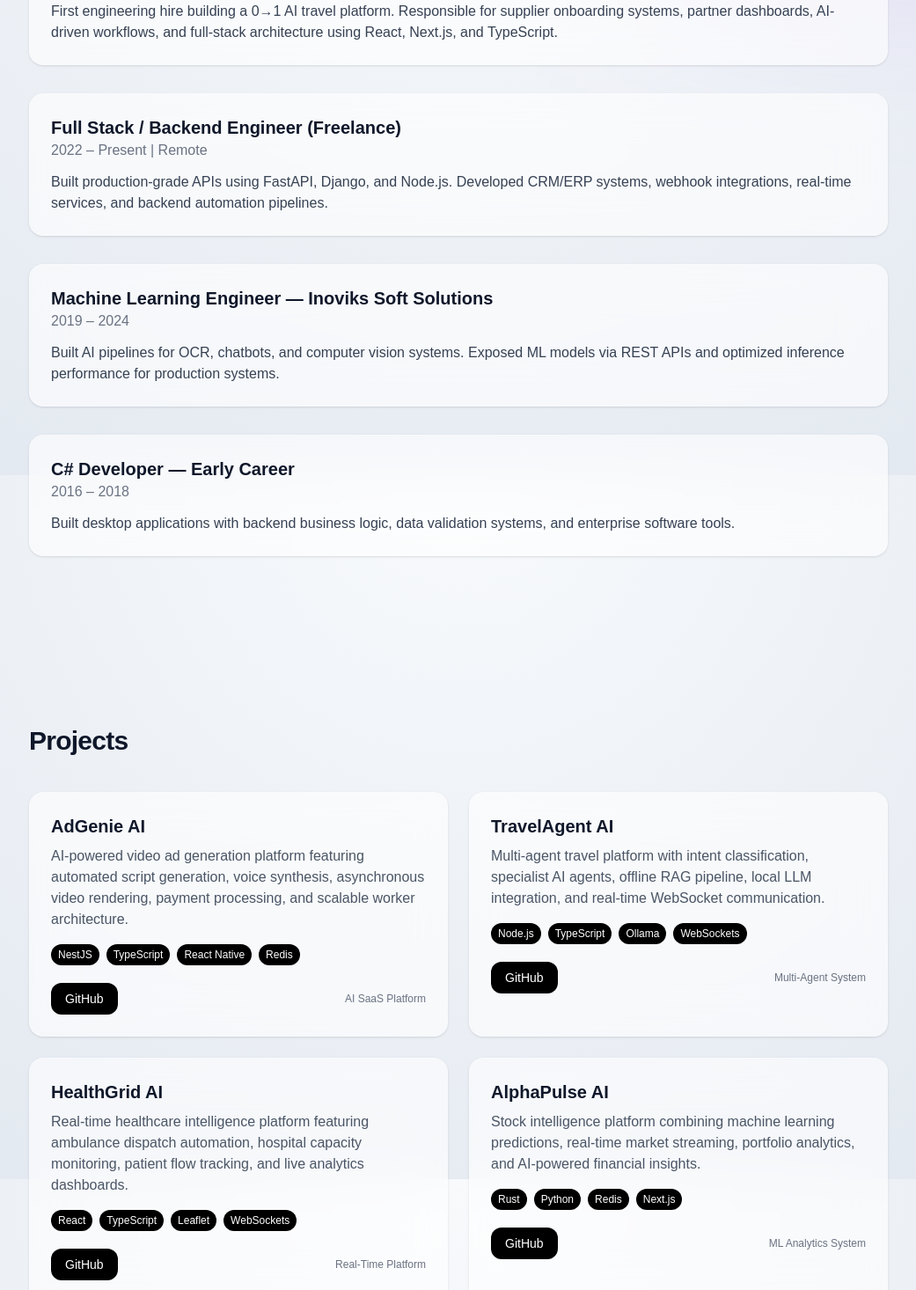
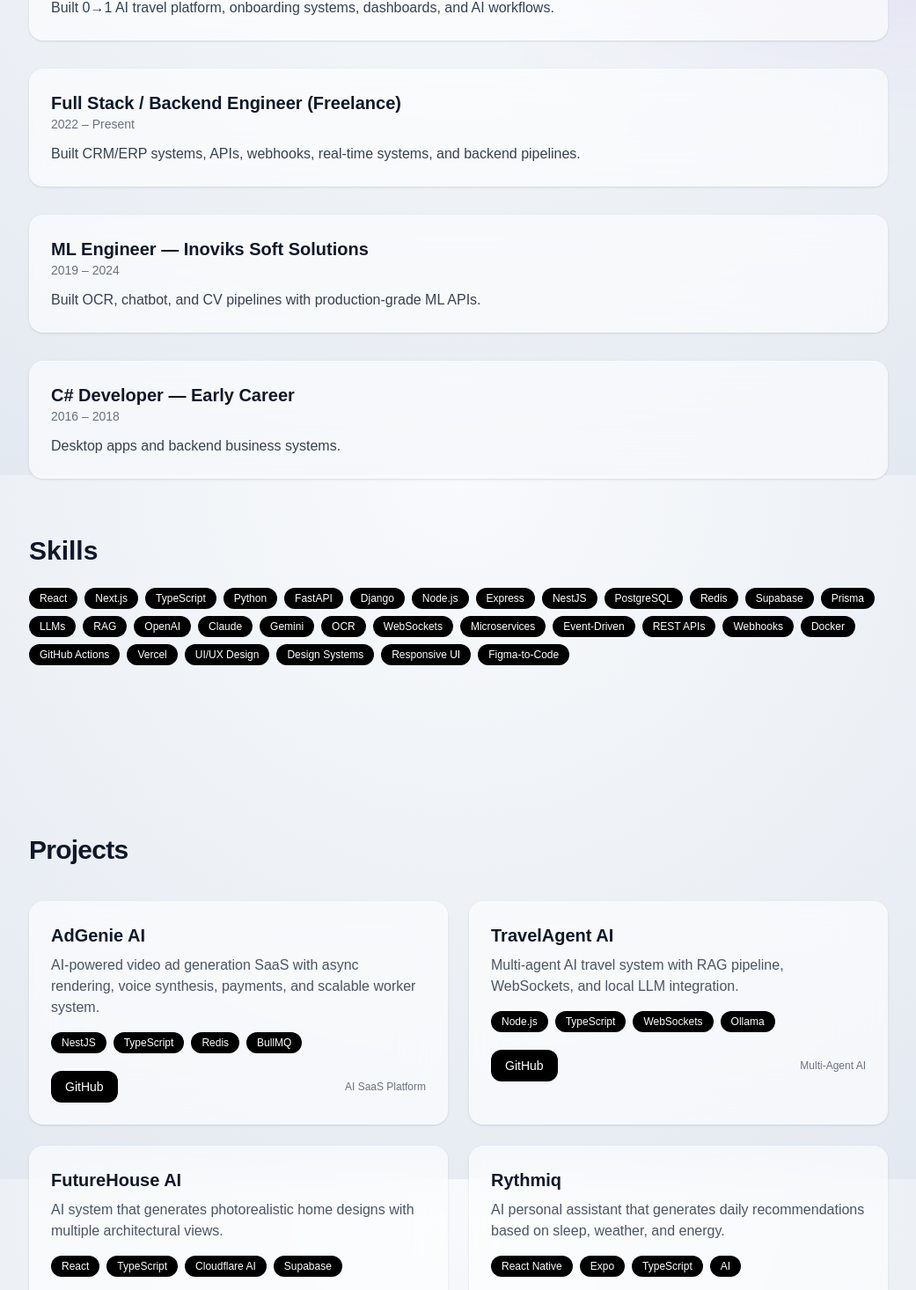
Before and after one commit to midhat81/midhat-portfolio, a Next.js app: page / in a window 1280 px wide. Shown: the part 1060-2526 px from the top of the page at 88% size, without its empty margins (119-1160 px from the left). Built offline with nearby package versions, Linux system fonts and the light colour scheme.

Commit message:
Update portfolio projects, experience, and UI improvements

```diff
--- a/app/components/Experience.tsx
+++ b/app/components/Experience.tsx
@@ -1,3 +1,5 @@
+"use client";
+
 export default function Experience() {
   return (
     <section id="experience" className="py-24 px-6 max-w-5xl mx-auto">
@@ -8,67 +10,67 @@ export default function Experience() {
 
       <div className="space-y-8">
 
-        {/* Current Role */}
-        <div className="p-6 rounded-2xl bg-white/60 dark:bg-white/5 backdrop-blur-xl border border-white/20 dark:border-white/10 shadow-sm hover:shadow-xl transition">
-          <h3 className="text-xl font-semibold">
-            Founding Engineer — Yovu Travel
-          </h3>
-          <p className="text-gray-500">
-            Jan 2026 – Present | Remote
-          </p>
+        {[
+          {
+            title: "Founding Engineer — Yovu Travel",
+            date: "Jan 2026 – Present",
+            desc: "Built 0→1 AI travel platform, onboarding systems, dashboards, and AI workflows."
+          },
+          {
+            title: "Full Stack / Backend Engineer (Freelance)",
+            date: "2022 – Present",
+            desc: "Built CRM/ERP systems, APIs, webhooks, real-time systems, and backend pipelines."
+          },
+          {
+            title: "ML Engineer — Inoviks Soft Solutions",
+            date: "2019 – 2024",
+            desc: "Built OCR, chatbot, and CV pipelines with production-grade ML APIs."
+          },
+          {
+            title: "C# Developer — Early Career",
+            date: "2016 – 2018",
+            desc: "Desktop apps and backend business systems."
+          }
+        ].map((exp, i) => (
+          <div
+            key={i}
+            className="p-6 rounded-2xl bg-white/60 dark:bg-white/5 backdrop-blur-xl border border-white/20 dark:border-white/10 shadow-sm hover:shadow-xl transition-all duration-300 hover:-translate-y-1"
+          >
+            <h3 className="text-xl font-semibold">{exp.title}</h3>
+            <p className="text-gray-500 text-sm">{exp.date}</p>
             <p className="mt-3 text-gray-700 dark:text-gray-300">
-            First engineering hire building a 0→1 AI travel platform.
-            Responsible for supplier onboarding systems, partner dashboards,
-            AI-driven workflows, and full-stack architecture using React,
-            Next.js, and TypeScript.
+              {exp.desc}
             </p>
           </div>
+        ))}
 
-        {/* Freelance */}
-        <div className="p-6 rounded-2xl bg-white/60 dark:bg-white/5 backdrop-blur-xl border border-white/20 dark:border-white/10 shadow-sm hover:shadow-xl transition">
-          <h3 className="text-xl font-semibold">
-            Full Stack / Backend Engineer (Freelance)
-          </h3>
-          <p className="text-gray-500">
-            2022 – Present | Remote
-          </p>
-          <p className="mt-3 text-gray-700 dark:text-gray-300">
-            Built production-grade APIs using FastAPI, Django, and Node.js.
-            Developed CRM/ERP systems, webhook integrations, real-time services,
-            and backend automation pipelines.
-          </p>
       </div>
 
-        {/* ML Engineer */}
-        <div className="p-6 rounded-2xl bg-white/60 dark:bg-white/5 backdrop-blur-xl border border-white/20 dark:border-white/10 shadow-sm hover:shadow-xl transition">
-          <h3 className="text-xl font-semibold">
-            Machine Learning Engineer — Inoviks Soft Solutions
-          </h3>
-          <p className="text-gray-500">
-            2019 – 2024
-          </p>
-          <p className="mt-3 text-gray-700 dark:text-gray-300">
-            Built AI pipelines for OCR, chatbots, and computer vision systems.
-            Exposed ML models via REST APIs and optimized inference performance
-            for production systems.
-          </p>
+      {/* SKILLS */}
+      <div className="mt-16">
+        <h2 className="text-3xl font-bold mb-6">Skills</h2>
+
+        <div className="flex flex-wrap gap-2 text-xs">
+
+          {[
+            "React","Next.js","TypeScript","Python","FastAPI","Django","Node.js","Express",
+            "NestJS","PostgreSQL","Redis","Supabase","Prisma",
+            "LLMs","RAG","OpenAI","Claude","Gemini","OCR",
+            "WebSockets","Microservices","Event-Driven","REST APIs","Webhooks",
+            "Docker","GitHub Actions","Vercel",
+            "UI/UX Design","Design Systems","Responsive UI","Figma-to-Code"
+          ].map((skill, i) => (
+            <span
+              key={i}
+              className="px-3 py-1 rounded-full bg-black text-white transition hover:scale-105 hover:opacity-90"
+            >
+              {skill}
+            </span>
+          ))}
+
+        </div>
       </div>
 
-        {/* Early Career */}
-        <div className="p-6 rounded-2xl bg-white/60 dark:bg-white/5 backdrop-blur-xl border border-white/20 dark:border-white/10 shadow-sm hover:shadow-xl transition">
-          <h3 className="text-xl font-semibold">
-            C# Developer — Early Career
-          </h3>
-          <p className="text-gray-500">
-            2016 – 2018
-          </p>
-          <p className="mt-3 text-gray-700 dark:text-gray-300">
-            Built desktop applications with backend business logic,
-            data validation systems, and enterprise software tools.
-          </p>
-        </div>
-
-      </div>
     </section>
   );
 }
--- a/app/components/Projects.tsx
+++ b/app/components/Projects.tsx
@@ -1,4 +1,13 @@
+"use client";
+
+import { motion } from "framer-motion";
+
 export default function Projects() {
+  const cardVariants = {
+    hidden: { opacity: 0, y: 40 },
+    show: { opacity: 1, y: 0 }
+  };
+
   return (
     <section id="projects" className="py-24 px-6 max-w-5xl mx-auto">
       <h2 className="text-3xl font-bold mb-10 tracking-tight">
@@ -7,177 +16,93 @@ export default function Projects() {
 
       <div className="grid md:grid-cols-2 gap-6">
 
-        {/* AdGenie AI */}
-        <div className="p-6 rounded-2xl bg-white/60 dark:bg-white/5 backdrop-blur-xl border border-white/20 dark:border-white/10 shadow-sm hover:shadow-2xl hover:-translate-y-1 transition">
-          <h3 className="text-xl font-semibold">
-            AdGenie AI
-          </h3>
+        {[
+          {
+            title: "AdGenie AI",
+            desc: "AI-powered video ad generation SaaS with async rendering, voice synthesis, payments, and scalable worker system.",
+            tech: ["NestJS", "TypeScript", "Redis", "BullMQ"],
+            link: "https://github.com/midhat81/Adgenie-ai",
+            tag: "AI SaaS Platform"
+          },
+          {
+            title: "TravelAgent AI",
+            desc: "Multi-agent AI travel system with RAG pipeline, WebSockets, and local LLM integration.",
+            tech: ["Node.js", "TypeScript", "WebSockets", "Ollama"],
+            link: "https://github.com/midhat81/TravelAgent-AI",
+            tag: "Multi-Agent AI"
+          },
+          {
+            title: "FutureHouse AI",
+            desc: "AI system that generates photorealistic home designs with multiple architectural views.",
+            tech: ["React", "TypeScript", "Cloudflare AI", "Supabase"],
+            link: "https://github.com/midhat81/Future-House",
+            tag: "AI Visualization"
+          },
+          {
+            title: "Rythmiq",
+            desc: "AI personal assistant that generates daily recommendations based on sleep, weather, and energy.",
+            tech: ["React Native", "Expo", "TypeScript", "AI"],
+            link: "https://github.com/midhat81/Rythmiq",
+            tag: "Mobile AI App"
+          },
+          {
+            title: "HealthGrid AI",
+            desc: "Real-time healthcare system for ambulance dispatch and hospital monitoring.",
+            tech: ["React", "TypeScript", "WebSockets", "Leaflet"],
+            link: "https://github.com/midhat81/HealthGrid-AI",
+            tag: "Real-Time System"
+          },
+          {
+            title: "AlphaPulse AI",
+            desc: "Stock intelligence system with ML predictions and real-time financial analytics.",
+            tech: ["Python", "Rust", "Redis", "Next.js"],
+            link: "https://github.com/midhat81/alphapulse-ai",
+            tag: "ML System"
+          }
+        ].map((project, i) => (
+          <motion.div
+            key={i}
+            variants={cardVariants}
+            initial="hidden"
+            whileInView="show"
+            viewport={{ once: true, amount: 0.2 }}
+            transition={{ duration: 0.5, delay: i * 0.05 }}
+            whileHover={{ scale: 1.02 }}
+            className="p-6 rounded-2xl bg-white/60 dark:bg-white/5 backdrop-blur-xl border border-white/20 dark:border-white/10 shadow-sm hover:shadow-2xl transition-all duration-300"
+          >
+            <h3 className="text-xl font-semibold">{project.title}</h3>
 
             <p className="mt-2 text-gray-600 dark:text-gray-300">
-            AI-powered video ad generation platform featuring automated script
-            generation, voice synthesis, asynchronous video rendering, payment
-            processing, and scalable worker architecture.
+              {project.desc}
             </p>
 
             <div className="mt-4 flex flex-wrap gap-2 text-xs">
-            <span className="px-2 py-1 rounded-full bg-black text-white">
-              NestJS
+              {project.tech.map((t, idx) => (
+                <span
+                  key={idx}
+                  className="px-3 py-1 rounded-full bg-black text-white transition hover:scale-105"
+                >
+                  {t}
                 </span>
-            <span className="px-2 py-1 rounded-full bg-black text-white">
-              TypeScript
-            </span>
-            <span className="px-2 py-1 rounded-full bg-black text-white">
-              React Native
-            </span>
-            <span className="px-2 py-1 rounded-full bg-black text-white">
-              Redis
-            </span>
+              ))}
             </div>
 
             <div className="mt-5 flex items-center justify-between">
               <a
-              href="https://github.com/midhat81/Adgenie-ai"
+                href={project.link}
                 target="_blank"
                 rel="noopener noreferrer"
-              className="inline-flex items-center gap-2 text-sm px-4 py-2 rounded-xl bg-black text-white hover:scale-105 transition"
+                className="px-4 py-2 rounded-xl bg-black text-white text-sm transition-all duration-300 hover:shadow-lg hover:scale-[1.03] active:scale-[0.98]"
               >
                 GitHub
               </a>
 
-            <span className="text-xs text-gray-500 dark:text-gray-400">
-              AI SaaS Platform
+              <span className="text-xs text-gray-500">
+                {project.tag}
               </span>
             </div>
-        </div>
-
-        {/* TravelAgent AI */}
-        <div className="p-6 rounded-2xl bg-white/60 dark:bg-white/5 backdrop-blur-xl border border-white/20 dark:border-white/10 shadow-sm hover:shadow-2xl hover:-translate-y-1 transition">
-          <h3 className="text-xl font-semibold">
-            TravelAgent AI
-          </h3>
-
-          <p className="mt-2 text-gray-600 dark:text-gray-300">
-            Multi-agent travel platform with intent classification, specialist
-            AI agents, offline RAG pipeline, local LLM integration, and
-            real-time WebSocket communication.
-          </p>
-
-          <div className="mt-4 flex flex-wrap gap-2 text-xs">
-            <span className="px-2 py-1 rounded-full bg-black text-white">
-              Node.js
-            </span>
-            <span className="px-2 py-1 rounded-full bg-black text-white">
-              TypeScript
-            </span>
-            <span className="px-2 py-1 rounded-full bg-black text-white">
-              Ollama
-            </span>
-            <span className="px-2 py-1 rounded-full bg-black text-white">
-              WebSockets
-            </span>
-          </div>
-
-          <div className="mt-5 flex items-center justify-between">
-            <a
-              href="https://github.com/midhat81/TravelAgent-AI"
-              target="_blank"
-              rel="noopener noreferrer"
-              className="inline-flex items-center gap-2 text-sm px-4 py-2 rounded-xl bg-black text-white hover:scale-105 transition"
-            >
-              GitHub
-            </a>
-
-            <span className="text-xs text-gray-500 dark:text-gray-400">
-              Multi-Agent System
-            </span>
-          </div>
-        </div>
-
-        {/* HealthGrid AI */}
-        <div className="p-6 rounded-2xl bg-white/60 dark:bg-white/5 backdrop-blur-xl border border-white/20 dark:border-white/10 shadow-sm hover:shadow-2xl hover:-translate-y-1 transition">
-          <h3 className="text-xl font-semibold">
-            HealthGrid AI
-          </h3>
-
-          <p className="mt-2 text-gray-600 dark:text-gray-300">
-            Real-time healthcare intelligence platform featuring ambulance
-            dispatch automation, hospital capacity monitoring, patient flow
-            tracking, and live analytics dashboards.
-          </p>
-
-          <div className="mt-4 flex flex-wrap gap-2 text-xs">
-            <span className="px-2 py-1 rounded-full bg-black text-white">
-              React
-            </span>
-            <span className="px-2 py-1 rounded-full bg-black text-white">
-              TypeScript
-            </span>
-            <span className="px-2 py-1 rounded-full bg-black text-white">
-              Leaflet
-            </span>
-            <span className="px-2 py-1 rounded-full bg-black text-white">
-              WebSockets
-            </span>
-          </div>
-
-          <div className="mt-5 flex items-center justify-between">
-            <a
-              href="https://github.com/midhat81/HealthGrid-AI"
-              target="_blank"
-              rel="noopener noreferrer"
-              className="inline-flex items-center gap-2 text-sm px-4 py-2 rounded-xl bg-black text-white hover:scale-105 transition"
-            >
-              GitHub
-            </a>
-
-            <span className="text-xs text-gray-500 dark:text-gray-400">
-              Real-Time Platform
-            </span>
-          </div>
-        </div>
-
-        {/* AlphaPulse AI */}
-        <div className="p-6 rounded-2xl bg-white/60 dark:bg-white/5 backdrop-blur-xl border border-white/20 dark:border-white/10 shadow-sm hover:shadow-2xl hover:-translate-y-1 transition">
-          <h3 className="text-xl font-semibold">
-            AlphaPulse AI
-          </h3>
-
-          <p className="mt-2 text-gray-600 dark:text-gray-300">
-            Stock intelligence platform combining machine learning predictions,
-            real-time market streaming, portfolio analytics, and AI-powered
-            financial insights.
-          </p>
-
-          <div className="mt-4 flex flex-wrap gap-2 text-xs">
-            <span className="px-2 py-1 rounded-full bg-black text-white">
-              Rust
-            </span>
-            <span className="px-2 py-1 rounded-full bg-black text-white">
-              Python
-            </span>
-            <span className="px-2 py-1 rounded-full bg-black text-white">
-              Redis
-            </span>
-            <span className="px-2 py-1 rounded-full bg-black text-white">
-              Next.js
-            </span>
-          </div>
-
-          <div className="mt-5 flex items-center justify-between">
-            <a
-              href="https://github.com/midhat81/alphapulse-ai"
-              target="_blank"
-              rel="noopener noreferrer"
-              className="inline-flex items-center gap-2 text-sm px-4 py-2 rounded-xl bg-black text-white hover:scale-105 transition"
-            >
-              GitHub
-            </a>
-
-            <span className="text-xs text-gray-500 dark:text-gray-400">
-              ML Analytics System
-            </span>
-          </div>
-        </div>
+          </motion.div>
+        ))}
 
       </div>
     </section>
```
Also changed, not shown: app/components/Hero.tsx (+13 -6 lines). Lines whose indentation alone changed are shown as unchanged.
